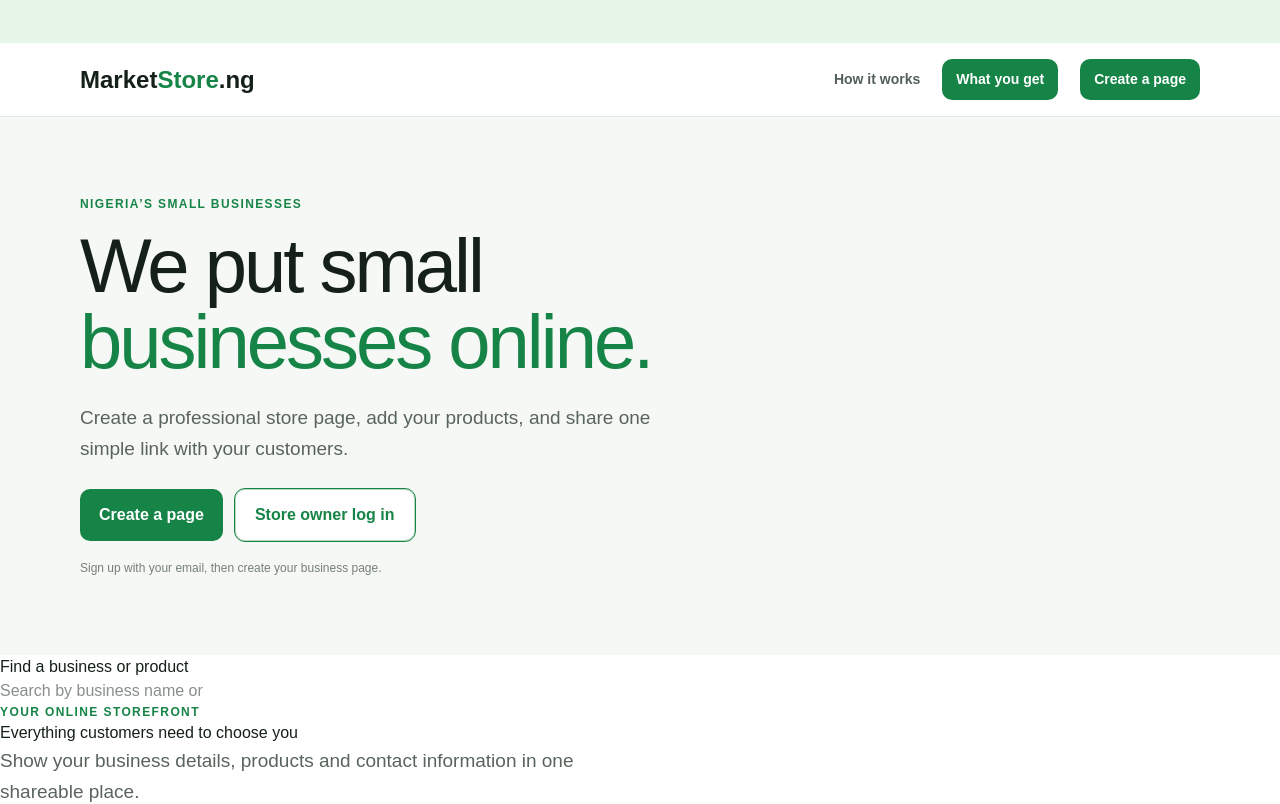
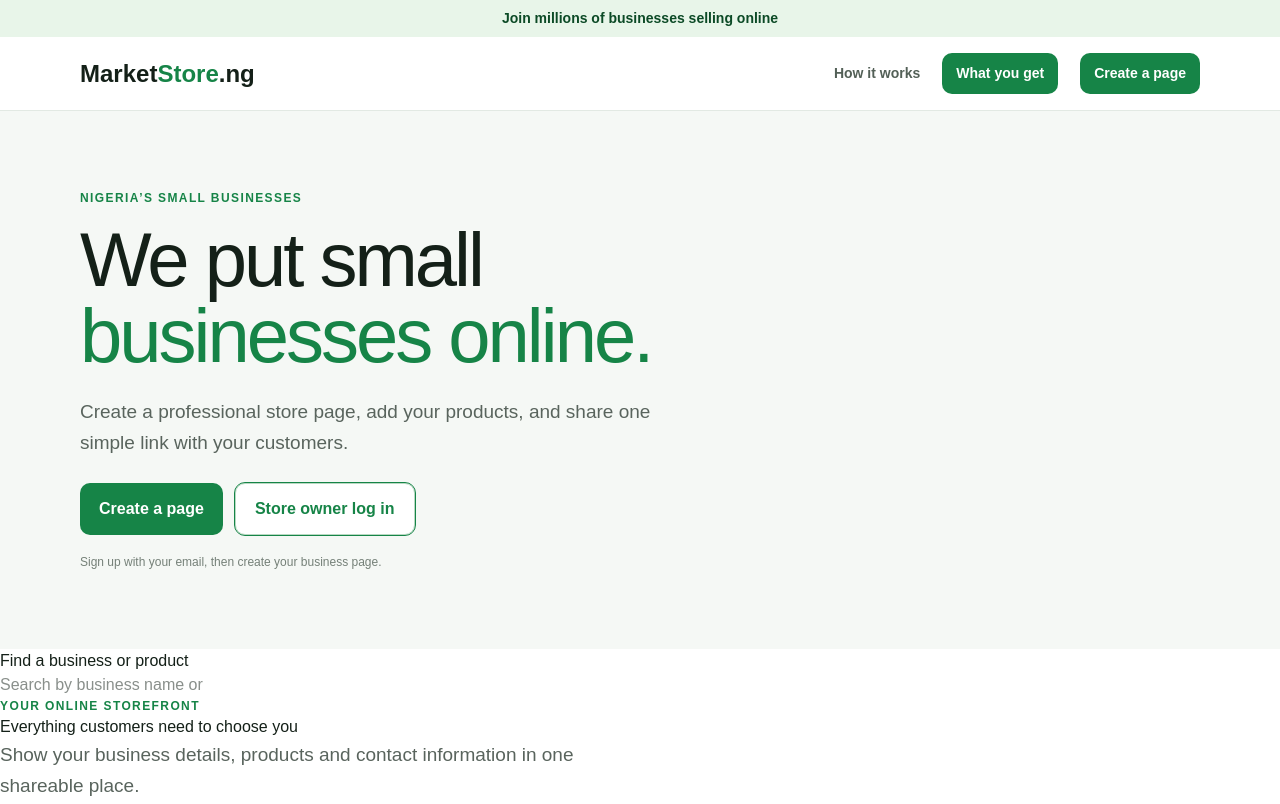
Before and after one commit to senigeorge72/MarketStoreNG, a Next.js app: page / in a window 1280 px wide. Shown: the top 804 px of the page. Built offline with nearby package versions, Linux system fonts and the light colour scheme.

Commit message:
Update page.tsx
latesest

```diff
--- a/src/app/page.tsx
+++ b/src/app/page.tsx
@@ -3,8 +3,8 @@ import Link from "next/link";
 export default function Home() {
   return (
     <main>
-      <div style={{ backgroundColor: "#e8f5e9", color: "#0c4a26", padding: "8px 0", fontSize: "14px", fontWeight: "600" }}>
-        <marquee>Join millions of businesses selling online</marquee>
+      <div style={{ backgroundColor: "#e8f5e9", color: "#0c4a26", padding: "8px 0", fontSize: "14px", fontWeight: "600", textAlign: "center" }}>
+        <span>Join millions of businesses selling online</span>
       </div>
 
       <header className="topbar">
```
